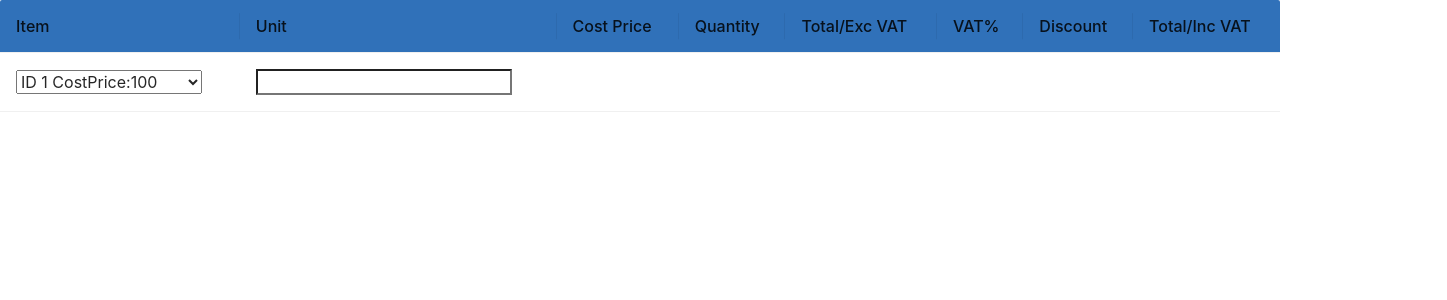
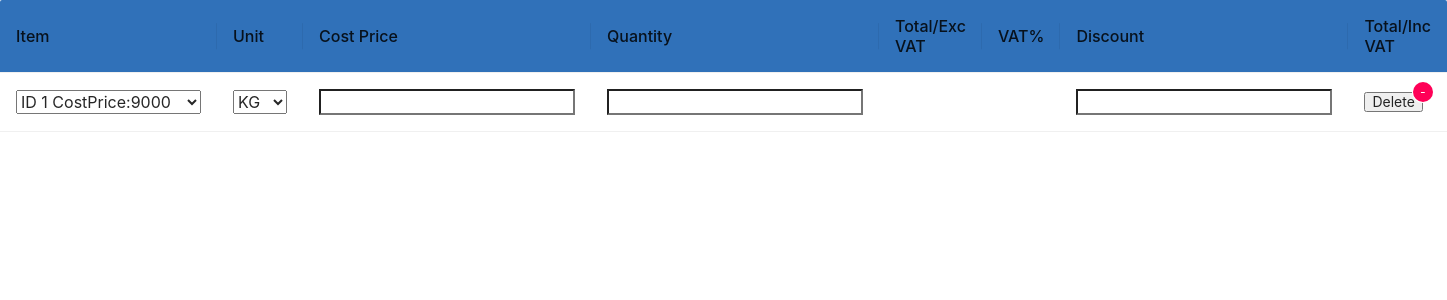
Before and after one commit to SohaibKamran/react-task, a React (Create React App) app: page / in a window 1280 px wide. Shown: the top 300 px of the page, 1447 px wide, since content can reach past the window. Built offline with nearby package versions, Linux system fonts and the light colour scheme.

Commit message:
1 file modified

```diff
--- a/App.tsx
+++ b/App.tsx
@@ -1,12 +1,13 @@
 import * as React from 'react';
 import './style.css';
 import 'antd/dist/antd.css';
+import { Avatar, Badge } from 'antd';
 import { Table } from 'antd';
 const items = [
   {
     itemId: 1,
     itemName: 'Ear Pods',
-    price: 100,
+    price: 9000,
     unit: 'KG',
     quantity: 1,
     discountPercentage: 10,
@@ -15,7 +16,7 @@ const items = [
   {
     itemId: 2,
     itemName: 'IPhone',
-    price: 90000,
+    price: 1000,
     unit: 'Mile',
     quantity: 1,
     discountPercentage: 20,
@@ -67,6 +68,7 @@ const items = [
     vatPercentage: 15,
   },
 ];
+const units = ['KG', 'Mile'];
 const tableData = [
   {
     itemId: null,
@@ -85,16 +87,51 @@ export default function App() {
     setDataSource(tableData);
   });
   const handleChange = (event) => {
-    var item = items.find((item) => item.itemId === +event.target.value);
+    var item: any = items.find((item) => item.itemId === +event.target.value);
     tableData.unshift({ ...item, totalPriceExc: item.quantity * item.price });
-    setDataSource([...tableData, tableData]);
+    setDataSource([...tableData, item]);
+    var index = tableData.findIndex((data) => data.itemId === item.itemId);
+    calculateTotal(index);
   };
   const unitChange = (event, item) => {
-    console.log('Old state vale = ', tableData[0].unit);
     var index = tableData.findIndex((data) => data.itemId === item.itemId);
-    tableData[index].unit = event.target.value;
-    setDataSource([...tableData, tableData]);
-    console.log('New state vale = ', tableData[0].unit);
+    setDataSource([...tableData, (tableData[index].unit = event.target.value)]);
+  };
+  const priceChange = (event, item) => {
+    var index = tableData.findIndex((data) => data.itemId === item.itemId);
+    setDataSource([
+      ...tableData,
+      (tableData[index].price = +event.target.value),
+    ]);
+    calculateTotal(index);
+  };
+  const calculateTotal = (i) => {
+    console.log(tableData[i].totalPriceExc)
+    var total = tableData[i].price * tableData[i].quantity
+    var discountValue = (total *tableData[i].discountPercentage) /100;
+    total = total - discountValue
+    setDataSource([...tableData, tableData[i].totalPriceExc=total]);
+    console.log(tableData[i].totalPriceExc)
+  };
+  const quantityChange = (event, item) => {
+    var index = tableData.findIndex((data) => data.itemId === item.itemId);
+    setDataSource([
+      ...tableData,
+      (tableData[index].quantity = +event.target.value),
+    ]);
+    calculateTotal(index);
+  };
+  const discountChange = (event, item) => {
+    var index = tableData.findIndex((data) => data.itemId === item.itemId);
+    setDataSource([
+      ...tableData,
+      (tableData[index].discountPercentage = +event.target.value),
+    ]);
+    calculateTotal(index);
+  };
+  const deleteRow = (event, item) => {
+    var newTableData = tableData.filter((item) => item.itemId != item.itemId);
+    setDataSource(newTableData);
   };
   const columns = [
     {
@@ -103,7 +140,7 @@ export default function App() {
       key: 'itemId',
       render: (itemName) => {
         return (
-          <select value={itemName} onChange={handleChange}>
+          <select onChange={handleChange}>
             {items.map((item) => (
               <option value={item.itemId}>
                 <div>
@@ -120,24 +157,40 @@ export default function App() {
       dataIndex: 'unit',
       key: 'unit',
       render: (unit, item) => (
-        <input
-          type="text"
-          value={unit}
-          onChange={(e) => {
-            unitChange(e, item);
-          }}
-        />
+        <select value={unit} onChange={(e) => unitChange(e, item)}>
+          {units.map((unit) => (
+            <option value={unit}>{unit}</option>
+          ))}
+        </select>
       ),
     },
     {
       title: 'Cost Price',
       dataIndex: 'price',
       key: 'price',
+      render: (price, item) => (
+        <input
+          type="text"
+          value={price}
+          onChange={(e) => {
+            priceChange(e, item);
+          }}
+        />
+      ),
     },
     {
       title: 'Quantity',
       dataIndex: 'quantity',
       key: 'quantity',
+      render: (quantity, item) => (
+        <input
+          type="text"
+          value={quantity}
+          onChange={(e) => {
+            quantityChange(e, item);
+          }}
+        />
+      ),
     },
     {
       title: 'Total/Exc VAT',
@@ -153,11 +206,25 @@ export default function App() {
       title: 'Discount',
       dataIndex: 'discountPercentage',
       key: 'discountPercentage',
+      render: (discountPercentage, item) => (
+        <input
+          type="text"
+          value={discountPercentage}
+          onChange={(e) => {
+            discountChange(e, item);
+          }}
+        />
+      ),
     },
     {
       title: 'Total/Inc VAT',
       dataIndex: 'totalPriceExc',
       key: 'totalPriceExc',
+      render: (itemId, item) => (
+        <Badge count={`-`} style={{ backgroundColor: '#FF0057' }}>
+          <button onClick={(e) => deleteRow(e, item)}>Delete</button>
+        </Badge>
+      ),
     },
   ];
   return (
```
